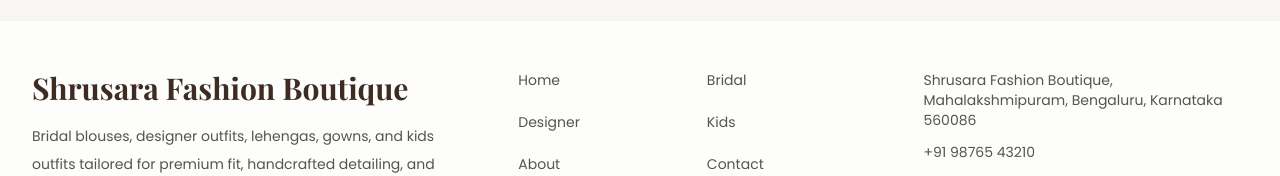
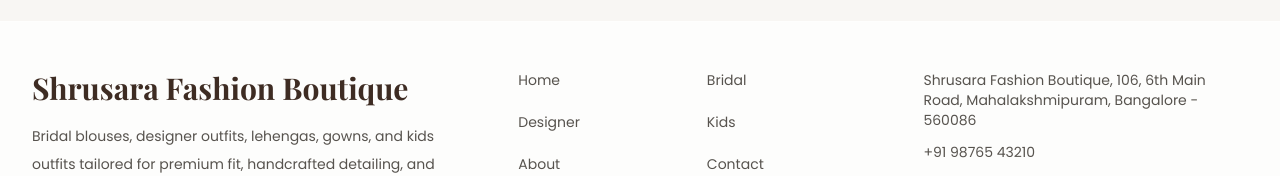
Before and after one commit to VelchuriMahesh/hi, a React (Vite) app in the folder client/: page / in a window 1280 px wide. Shown: the part 6362-6538 px from the top of the page. Built offline with nearby package versions, Linux system fonts and the light colour scheme; no server answers; the database is empty.

Commit message:
final clean structure

```diff
--- a/client/src/data/content.js
+++ b/client/src/data/content.js
@@ -1,10 +1,10 @@
 const phoneRaw = (import.meta.env.VITE_PHONE_NUMBER || '919876543210').replace(/\D/g, '');
 const whatsappRaw = (import.meta.env.VITE_WHATSAPP_NUMBER || phoneRaw).replace(/\D/g, '');
 const phoneDisplay = import.meta.env.VITE_PHONE_DISPLAY || '+91 98765 43210';
-const email = import.meta.env.VITE_CONTACT_EMAIL || 'hello@shrusarafashion.com';
+const email = import.meta.env.VITE_CONTACT_EMAIL || 'help@shrusara.com';
 const address =
   import.meta.env.VITE_BOUTIQUE_ADDRESS ||
-  'Shrusara Fashion Boutique, Mahalakshmipuram, Bengaluru, Karnataka 560086';
+  'Shrusara Fashion Boutique, 106, 6th Main Road, Mahalakshmipuram, Bangalore - 560086';
 const siteUrl = import.meta.env.VITE_SITE_URL || 'https://shrusarafashion.com';
 
 export function buildDesignWhatsAppLink(designName = 'this design') {
--- a/client/src/pages/About.jsx
+++ b/client/src/pages/About.jsx
@@ -1058,7 +1058,8 @@
               <div className="ab-designer-quote-wrap">
                 <span className="ab-designer-quote-mark">"</span>
                 <p className="ab-designer-quote">
-                  "We don't just stitch clothes; we design your dreams."
+                  "We design your Dreams <br/>
+Shruthi Ajith Founder & Chief Designer"
                 </p>
               </div>
 
--- a/client/src/pages/Bridal.jsx
+++ b/client/src/pages/Bridal.jsx
@@ -53,6 +53,7 @@
     { id: 13, tag: 'bridal-blouse', title: 'Bridal Embroidery', image: s11 },
       { id: 14, tag: 'bridal-blouse', title: 'Bridal Embroidery', image: s12 },
         { id: 15, tag: 'bridal-blouse', title: 'Bridal Embroidery', image: s13 },
+           { id: 9, tag: 'gowns', title: 'Reception Gown',      image: gown5 },
 
   // LEHENGA CATEGORY
   { id: 4, tag: 'lehenga', title: 'Bridal Lehenga',    image: lehenga1 },
@@ -61,7 +62,7 @@
   // GOWNS CATEGORY
 
   { id: 8, tag: 'gowns', title: 'Reception Gown',      image: gown2 },
-   { id: 9, tag: 'gowns', title: 'Reception Gown',      image: gown5 },
+
 
 ];
 
```
Also changed, not shown: client/src/assets/images/bridal/bridal/gown-5.jpeg.
